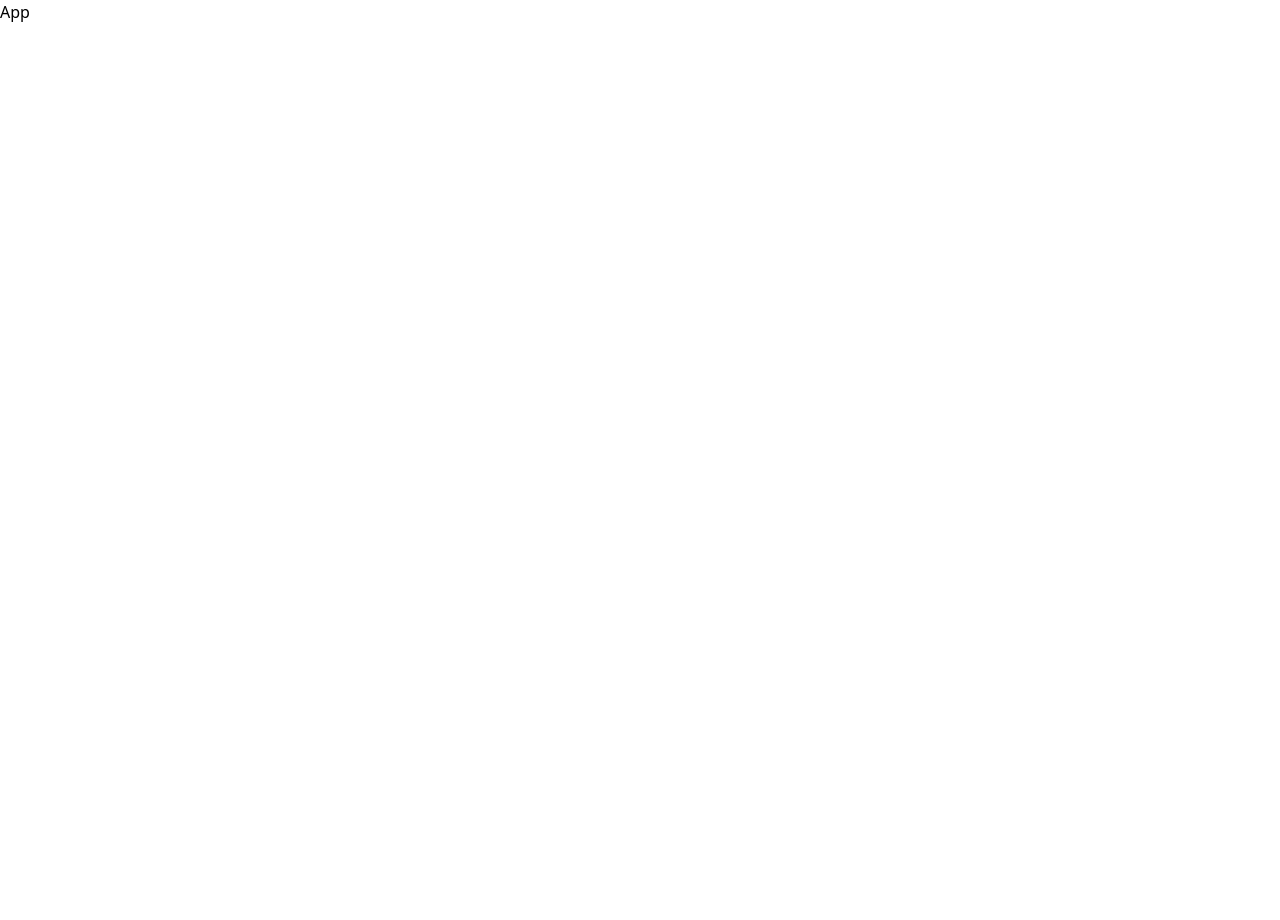
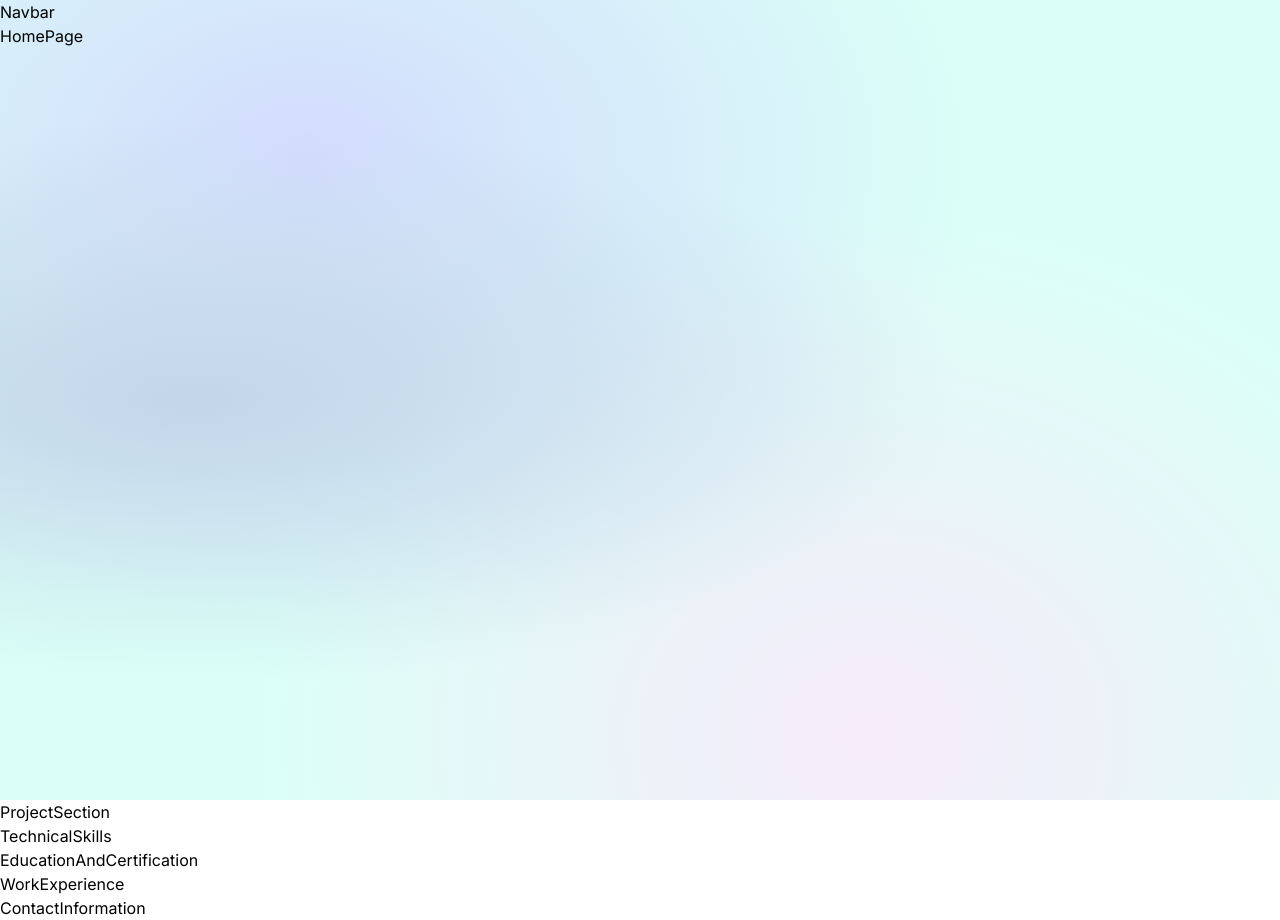
Before and after one commit to Amandeep4567/Amandeep-Portfolio, a React (Vite) app: page / in a window 1280 px wide. Before the commit the page ends 800 px from the top, so only its background shows below. Built offline with nearby package versions, Linux system fonts and the light colour scheme.

Commit message:
feat: code updated

```diff
--- a/src/App.jsx
+++ b/src/App.jsx
@@ -1,7 +1,41 @@
 import React from "react";
+import {
+  ContactInformation,
+  EducationAndCertification,
+  HomePage,
+  Navbar,
+  Preloader,
+  ProjectSection,
+  TechnicalSkills,
+  WorkExperience,
+} from "./components";
 
-const App = () => {
-  return <div>App</div>;
-};
+const App = () => (
+  <div className="w-full overflow-hidden">
+    <div className="home w-full h-screen">
+      <div className="">
+        <div className="">
+          <Navbar />
+        </div>
+      </div>
+
+      <div className="">
+        <div className="">
+          <HomePage />
+        </div>
+      </div>
+    </div>
+
+    <div className="">
+      <div className="">
+        <ProjectSection />
+        <TechnicalSkills />
+        <EducationAndCertification />
+        <WorkExperience />
+        <ContactInformation />
+      </div>
+    </div>
+  </div>
+);
 
 export default App;
--- a/src/index.css
+++ b/src/index.css
@@ -1,3 +1,5 @@
+@import url("https://fonts.googleapis.com/css2?family=Inter:wght@100;200;300;400;500;600;700;800&display=swap");
+
 @tailwind base;
 @tailwind components;
 @tailwind utilities;
@@ -7,3 +9,19 @@
   margin: 0;
   box-sizing: border-box;
 }
+
+body {
+  scroll-behavior: smooth;
+  font-family: "Inter", sans-serif;
+}
+
+.home {
+  background-color: hsla(166, 100%, 93%, 1);
+  background-image: radial-gradient(
+      at 15% 50%,
+      hsla(210, 46%, 84%, 1) 0px,
+      transparent 50%
+    ),
+    radial-gradient(at 68% 92%, hsla(285, 59%, 95%, 1) 0px, transparent 50%),
+    radial-gradient(at 24% 19%, hsla(227, 92%, 91%, 1) 0px, transparent 50%);
+}
```
